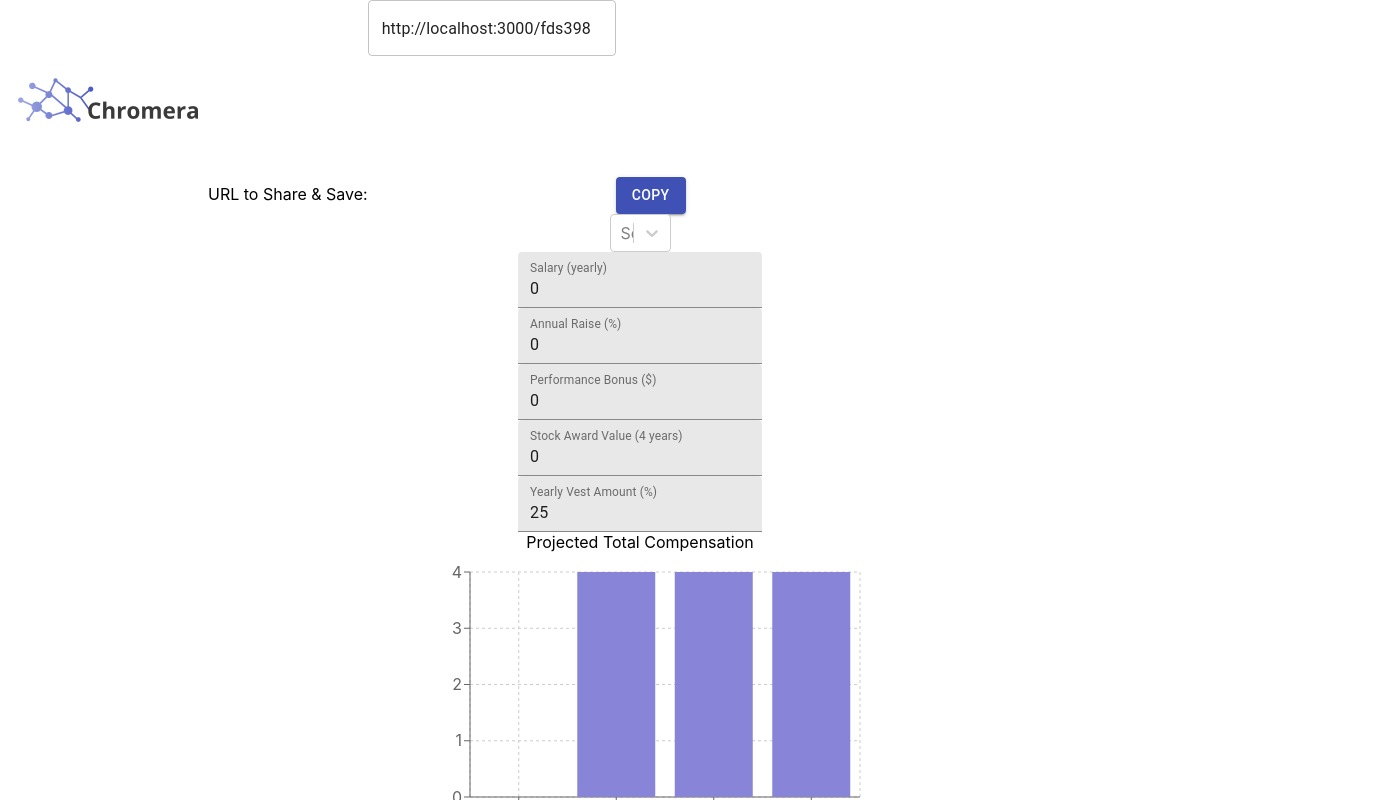
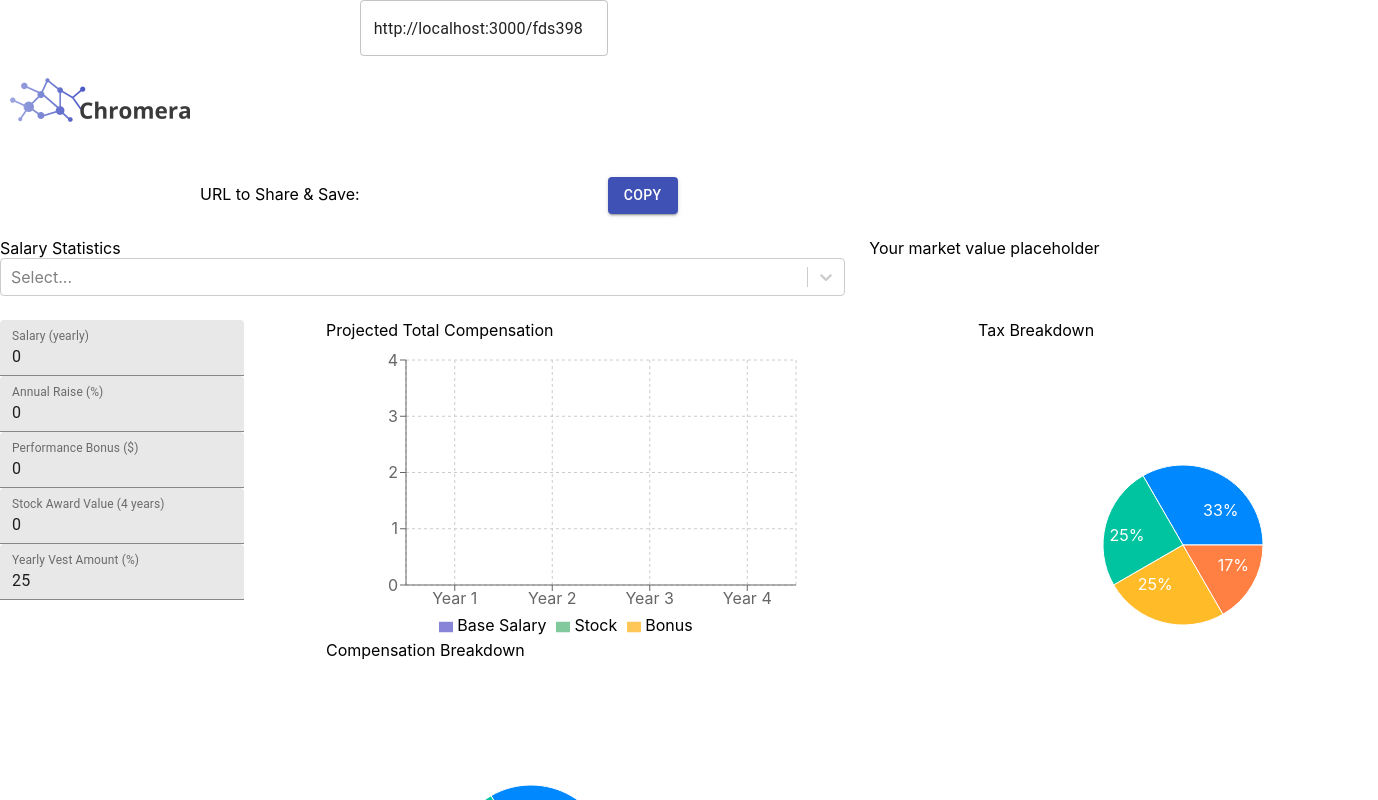
Before and after one commit to rlee80/Chromera, a React (Create React App) app: page / in a window 1280 px wide. Shown: the top 800 px of the page, 1378 px wide, since content can reach past the window. Built offline with nearby package versions, Linux system fonts and the light colour scheme.

Commit message:
Add layout

```diff
--- a/src/App.js
+++ b/src/App.js
@@ -1,5 +1,5 @@
 import React, { useState } from "react";
-import { Box, Grid, TextField, Button } from "@material-ui/core";
+import { Box, TextField, Button, Grid } from "@material-ui/core";
 import CompensationBar from "./components/CompensationBar";
 import CompensationPie from "./components/CompensationPie";
 import TaxPie from "./components/TaxPie";
@@ -9,13 +9,16 @@ function getAnnualRaise(finalYr, baseSalary, percentRaise) {
   //DO yearly compensation calculations here
   var output = baseSalary;
   while (finalYr-- > 0) {
-    output = output * (1 + (100 / percentRaise));
+    output = output * (1 + percentRaise / 100);
   }
   return output;
 }
 
 function App() {
   const [baseSalary, setBaseSalary] = useState(0);
+  const [secondSalary, setSecondSalary] = useState(0);
+  const [thirdSalary, setThirdSalary] = useState(0);
+  const [fourthSalary, setFourthSalary] = useState(0);
   const [percentRaise, setPercentRaise] = useState(0);
   const [targetBonus, setTargetBonus] = useState(0);
   const [fourYrRSU, setFourYrRSU] = useState(0);
@@ -30,19 +33,19 @@ function App() {
     },
     {
       name: "Year 2",
-      "Base Salary": getAnnualRaise(2, baseSalary, percentRaise),
+      "Base Salary": secondSalary,
       Stock: fourYrRSU / (100 / vestPercent),
       Bonus: targetBonus,
     },
     {
       name: "Year 3",
-      "Base Salary": getAnnualRaise(3, baseSalary, percentRaise),
+      "Base Salary": thirdSalary,
       Stock: fourYrRSU / (100 / vestPercent),
       Bonus: targetBonus,
     },
     {
       name: "Year 4",
-      "Base Salary": getAnnualRaise(4, baseSalary, percentRaise),
+      "Base Salary": fourthSalary,
       Stock: fourYrRSU / (100 / vestPercent),
       Bonus: targetBonus,
     },
@@ -51,8 +54,17 @@ function App() {
   //Save values to db for link
   function updateLink() {}
 
+  //updates the salaries
+  function updateSalaries() {
+    setSecondSalary(getAnnualRaise(2, baseSalary, percentRaise));
+    setSecondSalary(getAnnualRaise(3, baseSalary, percentRaise));
+    setSecondSalary(getAnnualRaise(4, baseSalary, percentRaise));
+  }
+
   return (
-    <Box component="span" m={1}>
+    <div>
+      <Grid container spacing={3}>
+        <Grid item xs={12}>
           <img src={require("./logo.png")} alt="Logo" />
 
           <text>URL to Share & Save:</text>
@@ -67,10 +79,15 @@ function App() {
           <Button variant="contained" color="primary">
             Copy
           </Button>
-
-      <Grid container direction="row" justify="center" alignItems="center">
-        <Grid container direction="column" justify="center" alignItems="center">
+        </Grid>
+        <Grid item xs={8}>
+          <text>Salary Statistics</text>
           <StatePicker></StatePicker>
+        </Grid>
+        <Grid item xs={4}>
+          <text>Your market value placeholder</text>
+        </Grid>
+        <Grid item xs={3}>
           <TextField
             id="filled-number"
             type="number"
@@ -80,6 +97,7 @@ function App() {
             value={baseSalary}
             onChange={(e) => {
               setBaseSalary(e.target.value);
+              updateSalaries();
               updateLink();
             }}
           ></TextField>
@@ -102,6 +120,7 @@ function App() {
             value={targetBonus}
             onChange={(e) => {
               setTargetBonus(e.target.value);
+              updateSalaries();
               updateLink();
             }}
           ></TextField>
@@ -120,6 +139,22 @@ function App() {
             id="filled-number"
             type="number"
             label="Yearly Vest Amount (%)"
+            type="number"
+            label="Yearly Vest Amount (%)"
+            type="number"
+            label="Yearly Vest Amount (%)"
+            type="number"
+            label="Yearly Vest Amount (%)"
+            type="number"
+            label="Yearly Vest Amount (%)"
+            type="number"
+            label="Yearly Vest Amount (%)"
+            type="number"
+            label="Yearly Vest Amount (%)"
+            type="number"
+            label="Yearly Vest Amount (%)"
+            type="number"
+            label="Yearly Vest Amount (%)"
             variant="filled"
             value={vestPercent}
             onChange={(e) => {
@@ -128,24 +163,18 @@ function App() {
             }}
           ></TextField>
         </Grid>
-        <Grid container direction="column" justify="center" alignItems="center">
+        <Grid item xs={6}>
           <text>Projected Total Compensation</text>
           <CompensationBar value={data}></CompensationBar>
           <text>Compensation Breakdown</text>
-          <CompensationPie value={data}></CompensationPie>
+          <CompensationPie value={data}></CompensationPie>{" "}
+        </Grid>
+        <Grid item xs={3}>
+          <text>Tax Breakdown</text>
+          <TaxPie value={data}></TaxPie>{" "}
         </Grid>
       </Grid>
-
-      <Grid
-        container
-        direction="column"
-        justify="center"
-        alignItems="center"
-      ></Grid>
-
-      <text>Tax Breakdown</text>
-      <TaxPie value={data}></TaxPie>
-    </Box>
+    </div>
   );
 }
 
```
Lines whose indentation alone changed are shown as unchanged.
